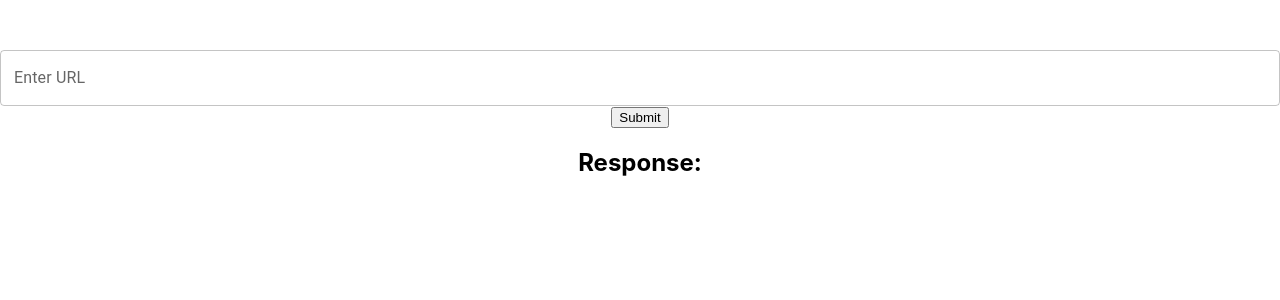
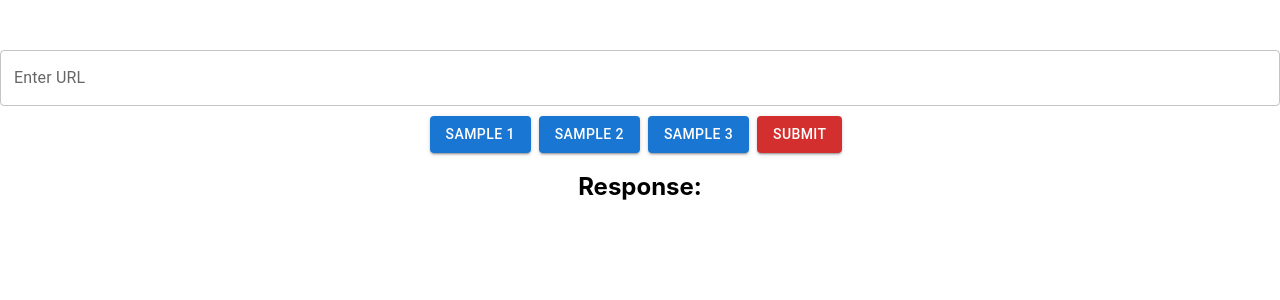
Before and after one commit to terrynguyen100/recipe-snap, a React (Create React App) app in the folder recipe-snap/: page / in a window 1280 px wide. Shown: the top 300 px of the page. Built offline with nearby package versions, Linux system fonts and the light colour scheme.

Commit message:
add sample link buttons

```diff
--- a/recipe-snap/src/components/LeftMenu.js
+++ b/recipe-snap/src/components/LeftMenu.js
@@ -1,6 +1,6 @@
 import React, { useState } from 'react';
 import TextField from '@mui/material/TextField';
-
+import Button from '@mui/material/Button';
 
 const LeftMenu = ({ onUrlSubmit }) => {
   const [url, setUrl] = useState('');
@@ -9,8 +9,21 @@ const LeftMenu = ({ onUrlSubmit }) => {
     setUrl(event.target.value);
   };
 
+  const handleSample1Click = () => {
+    setUrl('https://www.inspiredtaste.net/37475/homemade-chicken-noodle-soup-recipe/');
+  };
+
+  const handleSample2Click = () => {
+    setUrl('https://www.inspiredtaste.net/41722/roasted-fingerling-potatoes/');
+  };
+  const handleSample3Click = () => {
+    setUrl('https://www.inspiredtaste.net/18596/soft-and-chewy-oatmeal-raisin-cookie-recipe/');
+  };
+
   const handleSubmit = () => {
-    onUrlSubmit(url);
+    if (url !== '') {
+      onUrlSubmit(url);
+    }
   };
 
   return (
@@ -22,7 +35,18 @@ const LeftMenu = ({ onUrlSubmit }) => {
         value={url}
         onChange={handleUrlChange}
       />
-      <button onClick={handleSubmit}>Submit</button>
+      <Button variant="contained" onClick={handleSample1Click} style={{ marginRight: '8px', marginTop: '10px' }}>
+        Sample 1
+      </Button>
+      <Button variant="contained" onClick={handleSample2Click} style={{ marginRight: '8px', marginTop: '10px' }}>
+        Sample 2
+      </Button>
+      <Button variant="contained" onClick={handleSample3Click} style={{ marginRight: '8px', marginTop: '10px' }}>
+        Sample 3
+      </Button>
+      <Button variant="contained" color="error" onClick={handleSubmit} style={{ marginRight: '8px', marginTop: '10px' }}>
+        Submit
+      </Button>
     </div>
   );
 };
```
